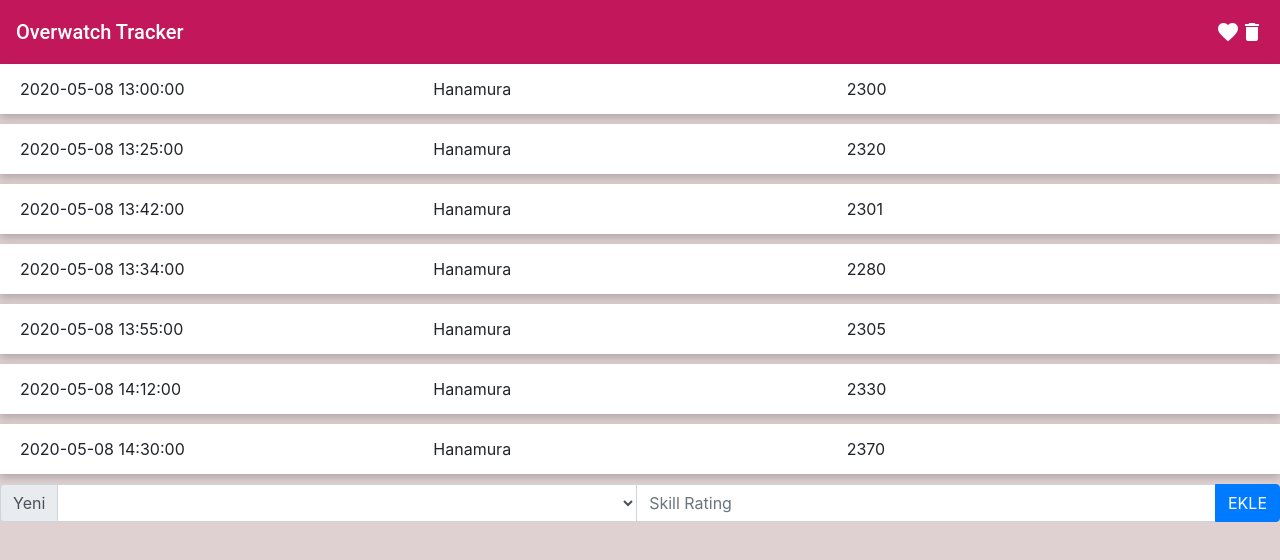
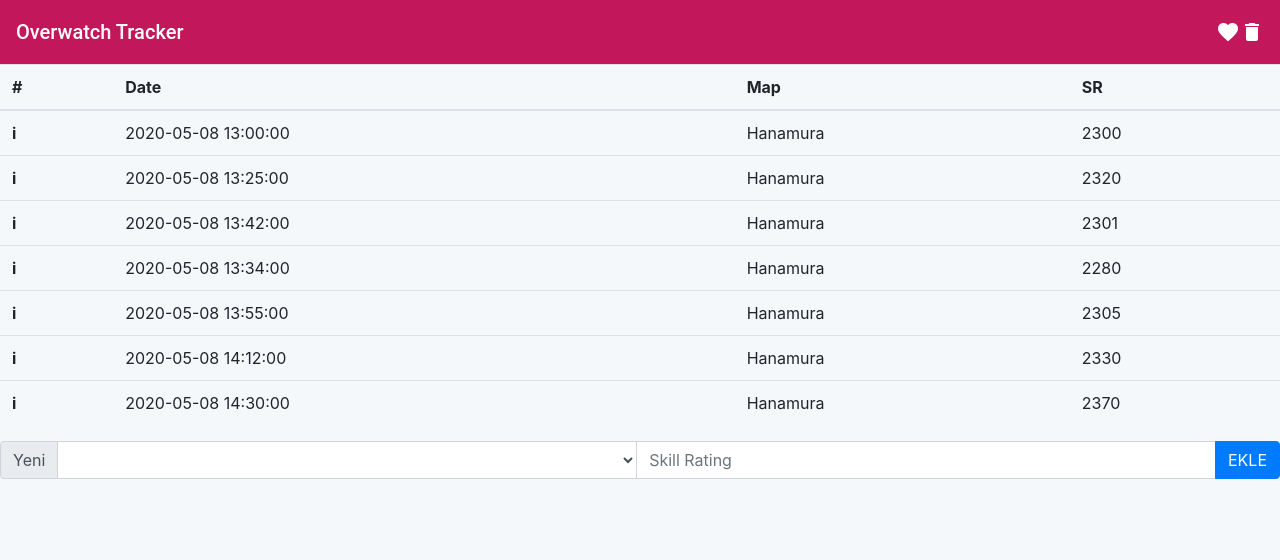
Before and after one commit to arikanorh/over-track, an Angular app: page / in a window 1280 px wide. Shown: the top 560 px of the page. Built offline with nearby package versions, Linux system fonts and the light colour scheme.

Commit message:
4 files modified

```diff
--- a/src/app/app.component.css
+++ b/src/app/app.component.css
@@ -11,7 +11,7 @@
  align-items: center;
 }
 .content{
-  background: rgb(223, 209, 209);
+  background: #f4f8fb;
   flex: 1;
 }
 
--- a/src/app/session/gamerecord/gamerecord.component.html
+++ b/src/app/session/gamerecord/gamerecord.component.html
@@ -9,4 +9,5 @@
 	<div class="sr">
 		{{game.skillRating}}
 	</div>
+	<mat-icon class="example-icon" aria-hidden="false" aria-label="Example delete icon">delete</mat-icon>
 </div>
--- a/src/app/session/session.component.html
+++ b/src/app/session/session.component.html
@@ -1,6 +1,21 @@
-<app-gamerecord class="app-record" *ngFor="let game of data" [game]="game">
-
-</app-gamerecord>
+<table class="table table-hover">
+	<thead>
+		<tr>
+			<th scope="col">#</th>
+			<th scope="col">Date</th>
+			<th scope="col">Map</th>
+			<th scope="col">SR</th>
+		</tr>
+	</thead>
+	<tbody>
+		<tr *ngFor="let game of data;let i = index">
+			<th scope="row">i</th>
+			<td>{{game.date}}</td>
+			<td>{{game.map}}</td>
+			<td>{{game.skillRating}}</td>
+		</tr>
+	</tbody>
+</table>
 
 <div>
 
@@ -19,9 +34,9 @@
   </select>
 	<input [(ngModel)]="model.skillRating" type="text" class="form-control" placeholder="Skill Rating" name="skillRating">
 
-<div class="input-group-append">
-    <button (click)="add()" class="btn btn-primary" type="button">EKLE</button>
-  </div>
+	<div class="input-group-append">
+		<button (click)="add()" class="btn btn-primary" type="button">EKLE</button>
+	</div>
 </form>
 
 {{model.skillRating}} {{model.map}}
--- a/src/index.html
+++ b/src/index.html
@@ -1,6 +1,8 @@
 <html>
 
 <head>
+    <base href="/">
+
 	<link href="https://fonts.googleapis.com/icon?family=Material+Icons" rel="stylesheet">
 
 </head>
```
